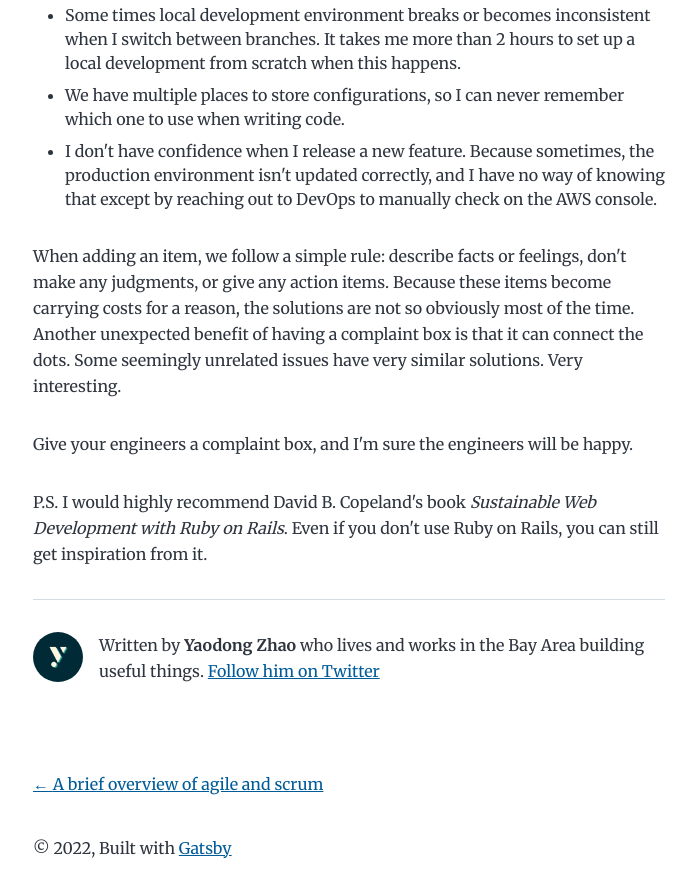
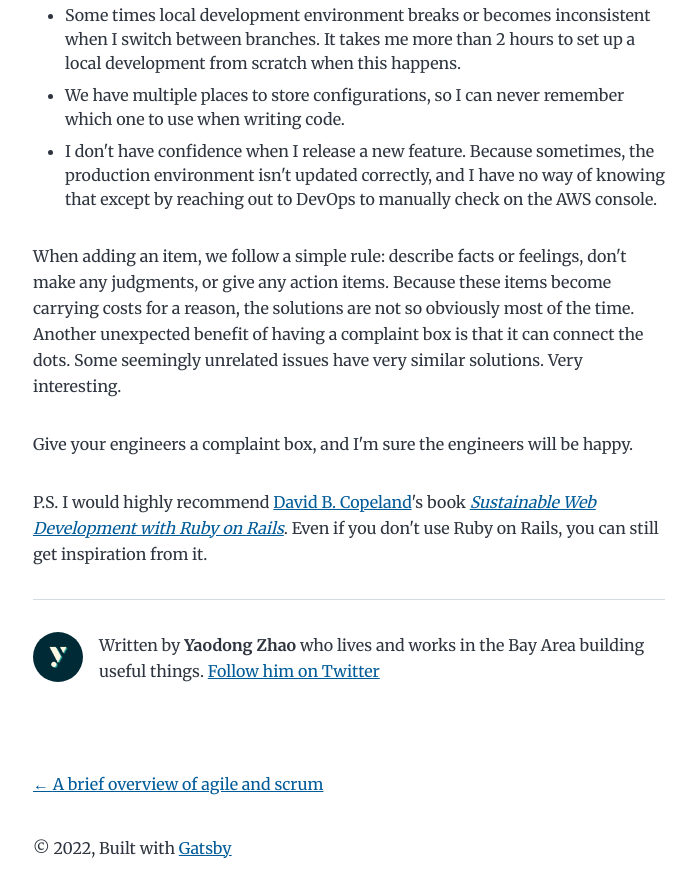
Before and after one commit to yaodong/after.dev, a Gatsby site: page /give-your-engineer-team-a-complaint-box/ in a window 1280 px wide. Shown: the part 819-1715 px from the top of the page, without its empty margins (291-987 px from the left). Built offline with nearby package versions, Linux system fonts and the light colour scheme; Gatsby itself is replaced by a stand-in of ours.

Commit message:
add links

```diff
--- a/content/blog/give-your-engineer-team-a-complaint-box/index.md
+++ b/content/blog/give-your-engineer-team-a-complaint-box/index.md
@@ -17,4 +17,4 @@ When adding an item, we follow a simple rule: describe facts or feelings, don't
 
 Give your engineers a complaint box, and I'm sure the engineers will be happy.
 
-P.S. I would highly recommend David B. Copeland's book *Sustainable Web Development with Ruby on Rails*. Even if you don't use Ruby on Rails, you can still get inspiration from it.
+P.S. I would highly recommend [David B. Copeland](https://naildrivin5.com)'s book *[Sustainable Web Development with Ruby on Rails](https://sustainable-rails.com)*. Even if you don't use Ruby on Rails, you can still get inspiration from it.
```
